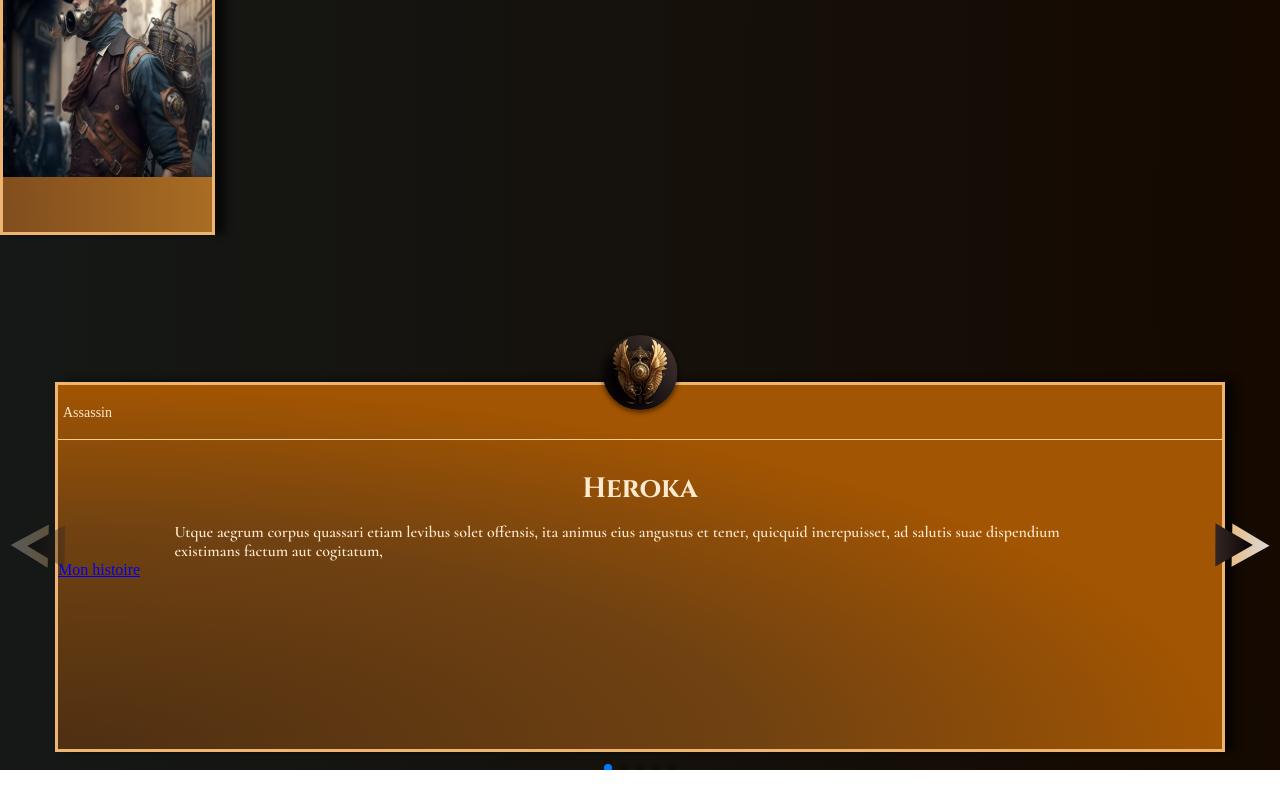
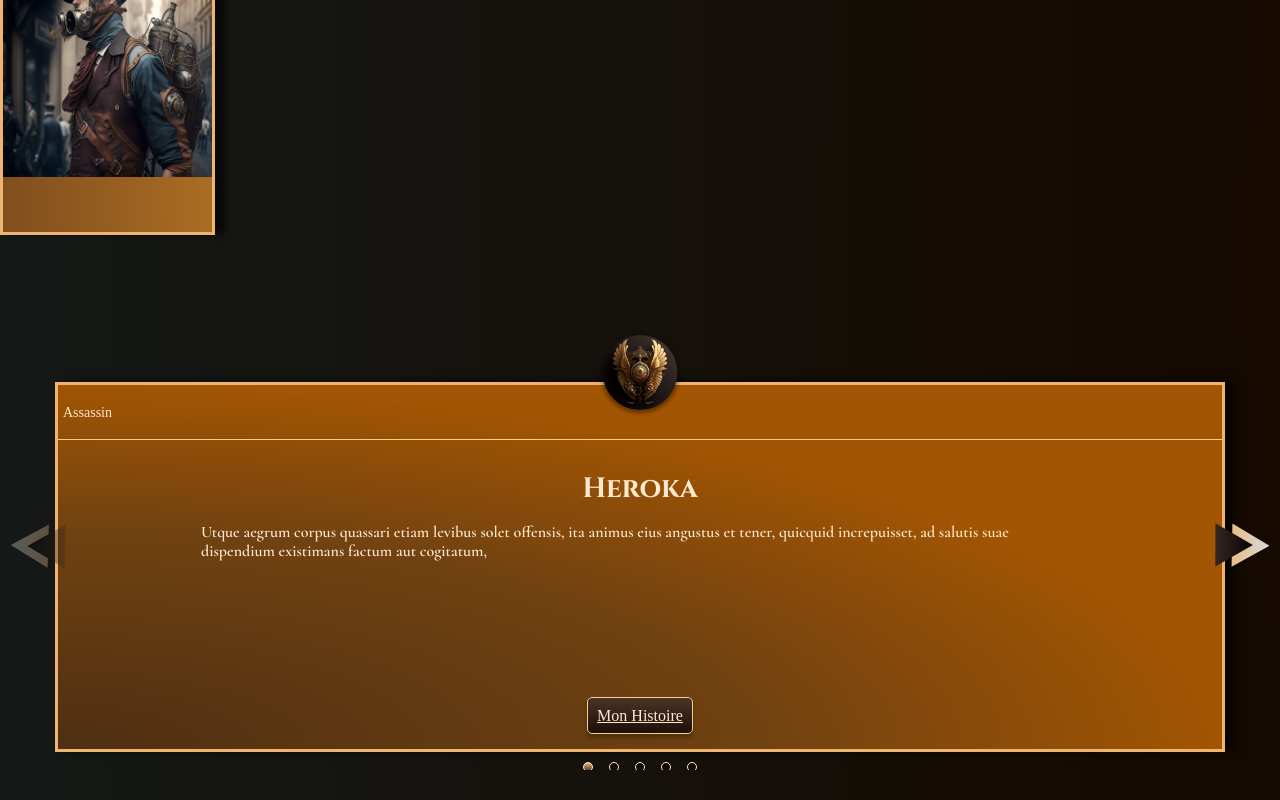
Before and after one commit to So-Gau/steampunk-vue.js, a Vue app: page / in a window 1280 px wide. Shown: the part 1646-2446 px from the top of the page. Before the commit the page ends 2416 px from the top, so only its background shows below. Built offline with nearby package versions, Linux system fonts and the light colour scheme; a web font is replaced by a local one.

Commit message:
css router in slider.vue

```diff
--- a/src/components/Slider.vue
+++ b/src/components/Slider.vue
@@ -54,13 +54,17 @@ console.log(handleSlideChange)
         <div class="skillHeader">
             <h3>{{ data.skill }}</h3>
         </div>
+        <div class="contentCard">
             <div class="synopsis">
                 <h2>{{ data.name }}</h2>
                 <p>
                     {{ data.description }}
                 </p>
             </div>
-        <router-link :to="data.url">Mon histoire</router-link>
+            <div class="text-center">
+                <router-link :to="data.url">Mon Histoire</router-link>
+            </div>
+        </div>
     </swiper-slide>
   </swiper>
 </template>
@@ -92,6 +96,18 @@ console.log(handleSlideChange)
     &::v-deep(.swiper-pagination) {
         position: relative;
         bottom: -6px;
+        .swiper-pagination-bullet {
+            border: 1px solid #ffe9cf;
+            background: #150900;
+            opacity: 1;
+            width: var(--swiper-pagination-bullet-width,var(--swiper-pagination-bullet-size,10px));
+            height: var(--swiper-pagination-bullet-height,var(--swiper-pagination-bullet-size,10px));
+            margin: 0 var(--swiper-pagination-bullet-horizontal-gap,8px);
+
+        }
+        .swiper-pagination-bullet-active {
+            background: linear-gradient(180deg, #EDB571 0%, #42312C 100%);
+        }
     }
 }
 .swiper-slide {
@@ -129,6 +145,12 @@ console.log(handleSlideChange)
             margin-left: 5px;
         }
     }
+    .contentCard {
+        display: flex;
+        flex-direction: column;
+        height: 285px;
+        align-items: center;
+        justify-content: space-between;
         .synopsis {
             font-family: 'Cormorant';
             font-style: normal;
@@ -152,5 +174,14 @@ console.log(handleSlideChange)
                 margin: auto;
             }
         }
+        a {
+            background: linear-gradient(180deg, rgba(66, 49, 44, 0.8) 0%, rgba(9, 4, 5, 0.8) 100%);
+            box-shadow: 0px 4px 4px rgba(0, 0, 0, 0.25);
+            border-radius: 5px;
+            padding: 9px;
+            border: 1px solid #FDCC91;
+            color: #FFE9CF;
+        }
+    }
 }
 </style>
--- a/src/views/HomeView.vue
+++ b/src/views/HomeView.vue
@@ -29,7 +29,7 @@
           imgCharactere: card2,
           skill: "Mage",
           name: "Selena",
-          description: 'Lorem ipsum ',
+          description: 'Lorem ipsum tes tes test eswt este testssdsd',
           url: "/Selena",
         },
         {
@@ -156,7 +156,8 @@
       padding-top: 120px;
     }
     .containerSlide {
-          margin-top: 20px;
+      margin-top: 20px;
+      padding-bottom: 30px;
     }
   }
 </style>
```
Lines whose indentation alone changed are shown as unchanged.
